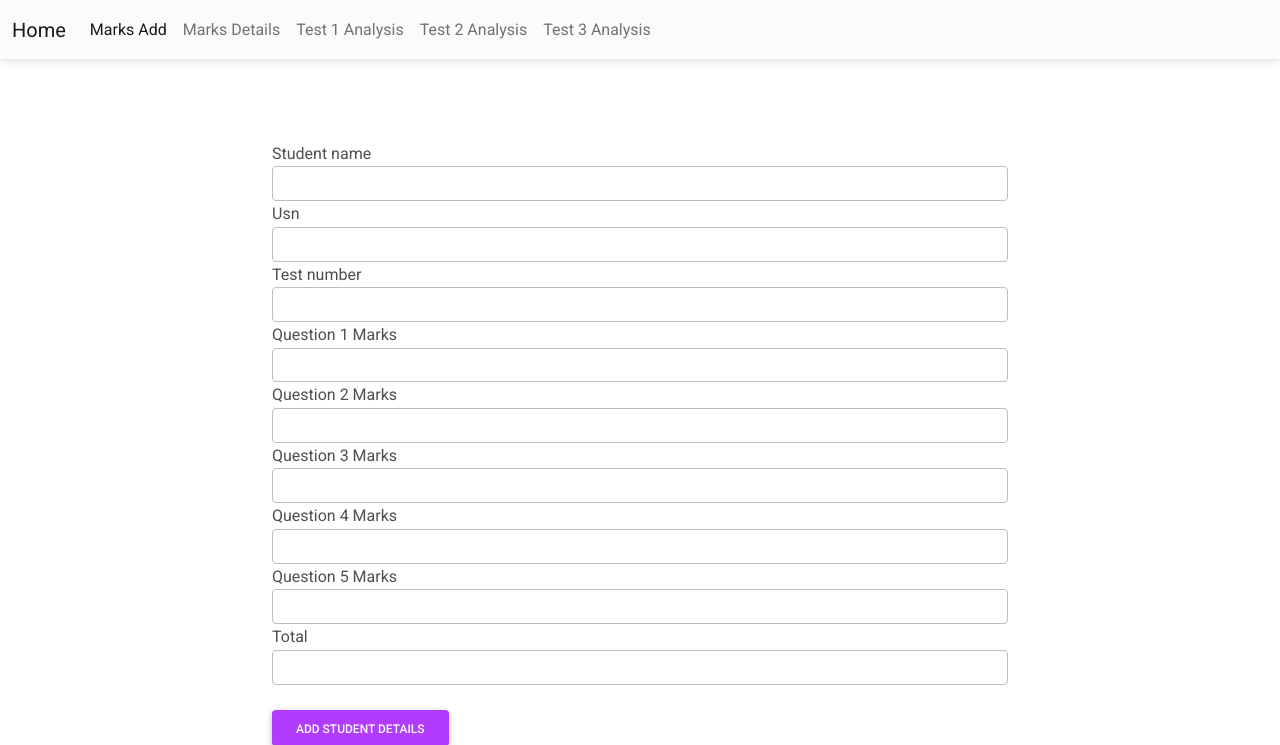
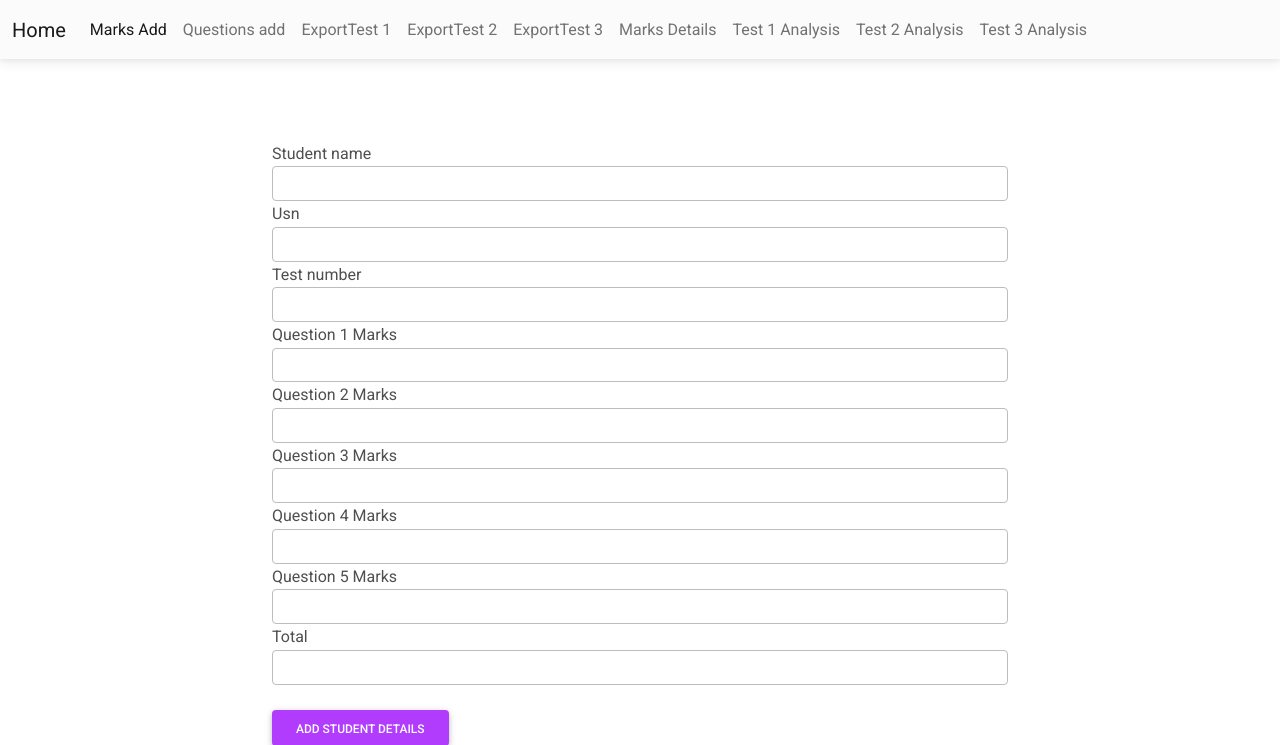
Before and after one commit to Nayakpriya/Automated-Performance-Analysis, a Django app: page /marks-add in a window 1280 px wide. Shown: the top 745 px of the page. Run offline with Django 3.2, Linux system fonts and the light colour scheme; parts of the project's set-up code (start-up, migrations or seed data) failed here and were passed over; some libraries are stand-ins or nearby versions.

Commit message:
export csv added

```diff
--- a/student/admin.py
+++ b/student/admin.py
@@ -7,9 +7,9 @@ admin.site.unregister(Group)
 @admin.register(Question)
 class QuestionAdmin(admin.ModelAdmin):
     list_display = ("topic", "question", "course_outcomes","test")
-    list_filter = ("course_outcomes",)
+    list_filter = ("course_outcomes","test")
 
 @admin.register(Marks)
 class MarksAdmin(admin.ModelAdmin):
-    list_display=("student_name","usn","total")
+    list_display=("student_name","usn","total","test")
     list_filter=("test",)
--- a/student/urls.py
+++ b/student/urls.py
@@ -11,6 +11,9 @@ urlpatterns = [
     path('marks-charts-1',marks_charts_1,name="marks-charts-1"),
     path('marks-charts-2',marks_charts_2,name="marks-charts-2"),
     path('marks-charts-3',marks_charts_3,name="marks-charts-3"),
+    path('report_1/', csv_export_1, name='csv-export-1'),
+    path('report_2/', csv_export_2, name='csv-export-2'),
+    path('report_3/', csv_export_3, name='csv-export-3'),
     path('marks-details',marks_details,name='marks-details'),
     path('suggested-list',suggested_list,name="suggested-list")
 ]
--- a/student/utils.py
+++ b/student/utils.py
@@ -4,7 +4,7 @@ from networkx_query import search_nodes
 import json
 from user.settings import BASE_DIR
 
-student_id = 2  #Login
+student_id = 7  #Login
 whichTest = 1   #Student Selection
 
 suggested_questions = pd.DataFrame()
@@ -34,23 +34,23 @@ for i in test.iterrows():
     topic = ""
     flag = False
 
-    # try:
-    #     i = 0
-    #     while(flag == False):
+    try:
+        i = 0
+        while(flag == False):
 
-    #         df = question_bank.parse(sheet_name=i)
+            df = question_bank.parse(sheet_name=i)
 
-    #         for question in df["Question"]:
-    #             if(question == query_question): #Better check than string comparison
-    #                 topic = question_bank.sheet_names[i]
-    #                 flag = True
-    #                 break
-    #         i+=1
-    # except:
-    #     print("Manually input the topic ")
-    #     topic = input()
+            for question in df["Question"]:
+                if(question == query_question): #Better check than string comparison
+                    topic = question_bank.sheet_names[i]
+                    flag = True
+                    break
+            i+=1
+    except:
+        print("Manually input the topic ")
+        topic = input()
 
-    topic = "C" #This needs to get the topic of the question
+    #topic = "C" #This needs to get the topic of the question
 
     KG = nx.read_graphml(r"C:\Users\PRIYA\Desktop\DTL\student\KG.graphml") #Contains the KG
 
--- a/student/views.py
+++ b/student/views.py
@@ -2,7 +2,7 @@
 from .models import Question,Marks
 from django.contrib import messages,auth
 from django.shortcuts import redirect, render, get_object_or_404
-
+from djqscsv import render_to_csv_response
 from django.contrib.auth import logout
 from django.contrib.auth.models import User
 from django.contrib.auth.decorators import login_required
@@ -159,9 +159,12 @@ def suggested_list(request):
     for element in suggested_questions:
         print(type(element))
         print(element)
-        marks.append(element.get("Marks"))
-        question.append(element.get("Question"))
-        co.append(element.get("COs"))
+        if(element.get("Question") not in question):
+            marks.append(element.get("Marks"))
+            question.append(element.get("Question"))
+            co.append(element.get("COs"))
+
+
     print(marks,question,co)
     data=zip(question,marks,co)
     context={
@@ -169,3 +172,60 @@ def suggested_list(request):
     }
 
     return render(request,'suggested.html',context=context)
+
+def csv_export_1(request):
+            qs = Question.objects.filter(test=1).values('topic','question','course_outcomes','test','date')
+            response = render_to_csv_response(qs,
+            filename='Report',
+            field_header_map={
+                    'topic':'Topic',
+                    'question':'Question',
+                    'course_outcomes':'CO',
+                    'test':'Test',
+                    'date':'Date',
+                }
+            )
+            return response
+
+            context = {
+            'form': form
+            }
+            return render(request, 'report.html', context)
+
+def csv_export_2(request):
+            qs = Question.objects.filter(test=2).values('topic','question','course_outcomes','test','date')
+            response = render_to_csv_response(qs,
+            filename='Report',
+            field_header_map={
+                    'topic':'Topic',
+                    'question':'Question',
+                    'course_outcomes':'CO',
+                    'test':'Test',
+                    'date':'Date',
+                }
+            )
+            return response
+
+            context = {
+            'form': form
+            }
+            return render(request, 'report.html', context)
+
+def csv_export_3(request):
+            qs = Question.objects.filter(test=3).values('topic','question','course_outcomes','test','date')
+            response = render_to_csv_response(qs,
+            filename='Report',
+            field_header_map={
+                    'topic':'Topic',
+                    'question':'Question',
+                    'course_outcomes':'CO',
+                    'test':'Test',
+                    'date':'Date',
+                }
+            )
+            return response
+
+            context = {
+            'form': form
+            }
+            return render(request, 'report.html', context)
--- a/templates/navbar.html
+++ b/templates/navbar.html
@@ -8,6 +8,18 @@
         <ul class="navbar-nav">
           <li class="nav-item">
             <a class="nav-link active" aria-current="page" href="{%url 'marks-add'%}">Marks Add</a>
+          </li>
+          <li class="nav-item">
+            <a class="nav-link" href="{%url 'question-add'%}">Questions add</a>
+          </li>
+          <li class="nav-item">
+            <a class="nav-link" href="{%url 'csv-export-1'%}">ExportTest 1</a>
+          </li>
+          <li class="nav-item">
+            <a class="nav-link" href="{%url 'csv-export-2'%}">ExportTest 2</a>
+          </li>
+          <li class="nav-item">
+            <a class="nav-link" href="{%url 'csv-export-3'%}">ExportTest 3</a>
           </li>
           <li class="nav-item">
             <a class="nav-link" href="{%url 'marks-details'%}">Marks Details</a>
@@ -23,5 +35,6 @@
           </li>
 
       </div>
+
     </div>
   </nav>
```
Also changed, not shown: templates/report.html (added, +20 -0 lines).
